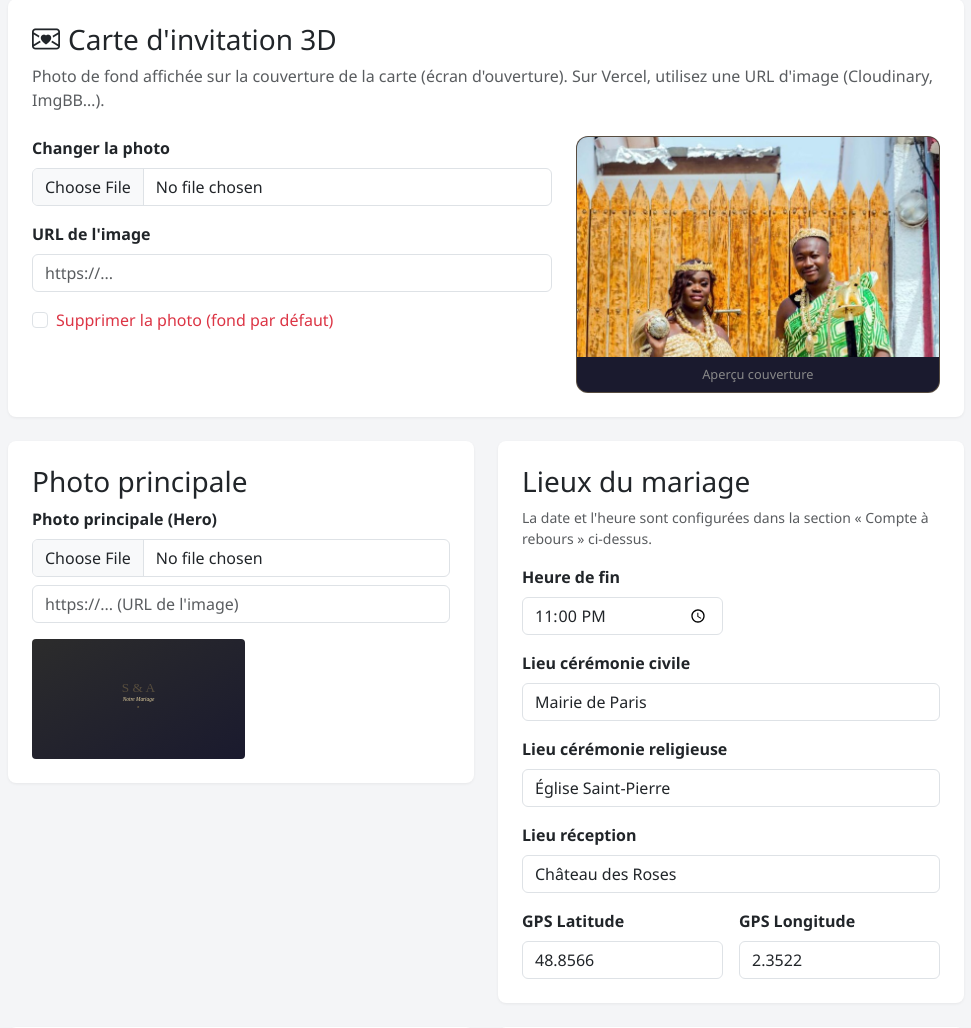
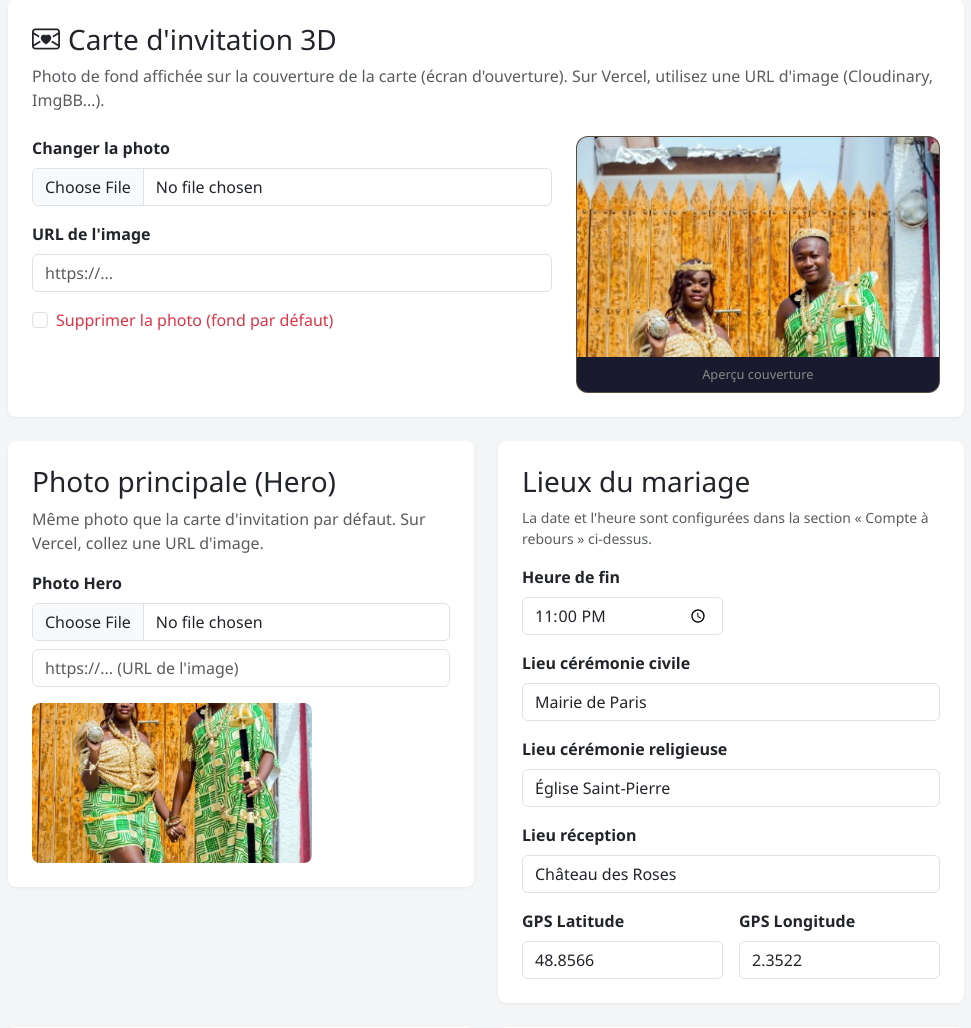
Before and after one commit to Serge173/anlyou-assetou, a PHP site: page /admin/settings.php in a window 1280 px wide. Shown: the part 1015-2043 px from the top of the page, without its empty margins (284-1255 px from the left). Run offline with PHP 8.4, Linux system fonts and the light colour scheme; the visitor is signed in with stand-in values (Sample User, id 1); some libraries are stand-ins or nearby versions.

Commit message:
Photo Hero identique a la carte d invitation et galeries par defaut.
Remplace les SVG par de belles photos de mariage Unsplash et remplit l album mariage.

Co-authored-by: Cursor <cursoragent@cursor.com>

```diff
--- a/admin/settings.php
+++ b/admin/settings.php
@@ -180,17 +180,18 @@ ob_start();
     <div class="row g-4">
         <div class="col-lg-6">
             <div class="admin-card">
-                <h3>Photo principale</h3>
+                <h3>Photo principale (Hero)</h3>
+                <p class="text-muted mb-3">Même photo que la carte d'invitation par défaut. Sur Vercel, collez une URL d'image.</p>
                 <div class="row g-3">
                     <div class="col-12">
-                        <label class="form-label">Photo principale (Hero)</label>
+                        <label class="form-label">Photo Hero</label>
                         <?php if (!isServerless()): ?>
                         <input type="file" name="hero_image" class="form-control mb-2" accept="image/*">
                         <?php endif; ?>
                         <input type="url" name="hero_image_url" class="form-control" placeholder="https://... (URL de l'image)" value="<?= str_starts_with($settings['hero_image'] ?? '', 'http') ? sanitize($settings['hero_image']) : '' ?>">
                     </div>
                     <?php if (!empty($settings['hero_image'])): ?>
-                    <div class="col-12"><img src="<?= sanitize(mediaUrl($settings['hero_image'])) ?>" style="max-height:120px;border-radius:4px" alt="Aperçu hero"></div>
+                    <div class="col-12"><img src="<?= sanitize(mediaUrl($settings['hero_image'])) ?>" style="max-height:160px;border-radius:8px;object-fit:cover;width:100%;max-width:280px" alt="Aperçu hero"></div>
                     <?php endif; ?>
                 </div>
             </div>
--- a/database/init.php
+++ b/database/init.php
@@ -3,6 +3,7 @@
 declare(strict_types=1);
 
 require_once __DIR__ . '/../config/database.php';
+require_once __DIR__ . '/../includes/default-media.php';
 
 function initializeDatabase(PDO $pdo): void
 {
@@ -71,6 +72,8 @@ function runMigrations(PDO $pdo): void
         }
         $pdo->exec("UPDATE settings SET invitation_card_image = 'assets/images/invitation-card-bg.png' WHERE id = 1 AND (invitation_card_image IS NULL OR invitation_card_image = '')");
     }
+
+    upgradeDefaultMedia($pdo);
 }
 
 function tableExists(PDO $pdo, string $table): bool
@@ -122,7 +125,7 @@ function getSchemaStatements(bool $isPgsql): array
                 invitation_text TEXT DEFAULT 'Si vous avez reçu ce lien, c''est que vous êtes notre heureux invité ou notre heureuse invitée VVIP.
 
 Nous vous invitons à célébrer avec nous ce jour unique.',
-                hero_image TEXT DEFAULT 'assets/images/hero.svg',
+                hero_image TEXT DEFAULT 'assets/images/invitation-card-bg.png',
                 invitation_card_image TEXT DEFAULT 'assets/images/invitation-card-bg.png',
                 contact_email TEXT DEFAULT '',
                 contact_phone TEXT DEFAULT '',
@@ -229,7 +232,7 @@ Nous vous invitons à célébrer avec nous ce jour unique.',
             invitation_text TEXT DEFAULT 'Si vous avez reçu ce lien, c''est que vous êtes notre heureux invité ou notre heureuse invitée VVIP.
 
 Nous vous invitons à célébrer avec nous ce jour unique.',
-            hero_image TEXT DEFAULT 'assets/images/hero.svg',
+            hero_image TEXT DEFAULT 'assets/images/invitation-card-bg.png',
             invitation_card_image TEXT DEFAULT 'assets/images/invitation-card-bg.png',
             contact_email TEXT DEFAULT '',
             contact_phone TEXT DEFAULT '',
@@ -349,14 +352,10 @@ function seedDefaultData(PDO $pdo): void
             $stmt->execute($album);
         }
 
-        $photos = [
-            [1, 'Notre premier regard', 'assets/images/gallery/story-1.svg', 1],
-            [2, 'La demande', 'assets/images/gallery/story-2.svg', 1],
-            [3, 'Aventure à Venise', 'assets/images/gallery/story-3.svg', 1],
-            [4, 'Anniversaire surprise', 'assets/images/gallery/story-4.svg', 1],
-            [5, 'Ensemble pour toujours', 'assets/images/gallery/story-5.svg', 1],
-            [6, 'Portrait du couple', 'assets/images/gallery/story-6.svg', 1],
-        ];
+        $photos = [];
+        foreach (defaultStoryGalleryPhotos() as $albumId => $photo) {
+            $photos[] = [$albumId, $photo['title'], $photo['url'], 1];
+        }
         $photoStmt = $pdo->prepare('INSERT INTO gallery_photos (album_id, title, file_path, sort_order) VALUES (?, ?, ?, ?)');
         foreach ($photos as $photo) {
             $photoStmt->execute($photo);
@@ -375,6 +374,8 @@ function seedDefaultData(PDO $pdo): void
         foreach ($sections as $section) {
             $stmt->execute($section);
         }
+
+        upgradeDefaultMedia($pdo);
     }
 }
 
--- a/database/schema.sql
+++ b/database/schema.sql
@@ -17,7 +17,7 @@ CREATE TABLE IF NOT EXISTS settings (
     invitation_text TEXT DEFAULT 'Si vous avez reçu ce lien, c''est que vous êtes notre heureux invité ou notre heureuse invitée VVIP.
 
 Nous vous invitons à célébrer avec nous ce jour unique.',
-    hero_image TEXT DEFAULT 'assets/images/hero.jpg',
+    hero_image TEXT DEFAULT 'assets/images/invitation-card-bg.png',
     invitation_card_image TEXT DEFAULT 'assets/images/invitation-card-bg.png',
     contact_email TEXT DEFAULT '',
     contact_phone TEXT DEFAULT '',
--- a/includes/bootstrap.php
+++ b/includes/bootstrap.php
@@ -3,6 +3,7 @@
 declare(strict_types=1);
 
 require_once __DIR__ . '/../config/database.php';
+require_once __DIR__ . '/default-media.php';
 require_once __DIR__ . '/helpers.php';
 require_once __DIR__ . '/auth.php';
 require_once __DIR__ . '/models.php';
--- /dev/null
+++ b/includes/default-media.php
@@ -0,0 +1,131 @@
+<?php
+
+declare(strict_types=1);
+
+function defaultCouplePhotoPath(): string
+{
+    return 'assets/images/invitation-card-bg.png';
+}
+
+function defaultStoryGalleryPhotos(): array
+{
+    return [
+        1 => [
+            'title' => 'Notre premier regard',
+            'url' => 'https://images.unsplash.com/photo-1511285560929-80b456fea0bc?auto=format&fit=crop&w=900&q=80',
+        ],
+        2 => [
+            'title' => 'La demande',
+            'url' => 'https://images.unsplash.com/photo-1519741497674-611481863552?auto=format&fit=crop&w=900&q=80',
+        ],
+        3 => [
+            'title' => 'Aventure à deux',
+            'url' => 'https://images.unsplash.com/photo-1522673607200-84343a3e1e1?auto=format&fit=crop&w=900&q=80',
+        ],
+        4 => [
+            'title' => 'Anniversaire surprise',
+            'url' => 'https://images.unsplash.com/photo-1464366400600-7168b8af9bc3?auto=format&fit=crop&w=900&q=80',
+        ],
+        5 => [
+            'title' => 'Ensemble pour toujours',
+            'url' => 'https://images.unsplash.com/photo-1520854221256-17451cc791d2?auto=format&fit=crop&w=900&q=80',
+        ],
+        6 => [
+            'title' => 'Portrait du couple',
+            'url' => 'https://images.unsplash.com/photo-1606216794074-735e91aa2a92?auto=format&fit=crop&w=900&q=80',
+        ],
+    ];
+}
+
+function defaultWeddingAlbumPhotos(): array
+{
+    return [
+        ['section_id' => 1, 'title' => 'La cérémonie', 'url' => 'https://images.unsplash.com/photo-1465492759716-5663f7965cc6?auto=format&fit=crop&w=900&q=80'],
+        ['section_id' => 1, 'title' => 'L\'échange des vœux', 'url' => 'https://images.unsplash.com/photo-1519225422580-d49467f2272e?auto=format&fit=crop&w=900&q=80'],
+        ['section_id' => 2, 'title' => 'La réception', 'url' => 'https://images.unsplash.com/photo-1470229722913-7c0bdf2c344e?auto=format&fit=crop&w=900&q=80'],
+        ['section_id' => 2, 'title' => 'Première danse', 'url' => 'https://images.unsplash.com/photo-1511795409834-ef04bbd61622?auto=format&fit=crop&w=900&q=80'],
+        ['section_id' => 3, 'title' => 'Avec nos proches', 'url' => 'https://images.unsplash.com/photo-1523438885200-893aeb409055?auto=format&fit=crop&w=900&q=80'],
+        ['section_id' => 3, 'title' => 'Joie partagée', 'url' => 'https://images.unsplash.com/photo-1537633552985-df8429e8048b?auto=format&fit=crop&w=900&q=80'],
+        ['section_id' => 4, 'title' => 'Souvenirs du jour J', 'url' => 'https://images.unsplash.com/photo-1469371670803-135ccf25df93?auto=format&fit=crop&w=900&q=80'],
+        ['section_id' => 4, 'title' => 'Moments magiques', 'url' => 'https://images.unsplash.com/photo-1507003211169-0a1dd7228f2d?auto=format&fit=crop&w=900&q=80'],
+    ];
+}
+
+function upgradeDefaultMedia(PDO $pdo): void
+{
+    if (!tableExists($pdo, 'settings')) {
+        return;
+    }
+
+    $couplePhoto = defaultCouplePhotoPath();
+
+    $syncHero = $pdo->prepare(
+        'UPDATE settings SET hero_image = invitation_card_image
+         WHERE id = 1 AND invitation_card_image IS NOT NULL AND TRIM(invitation_card_image) <> \'\''
+    );
+    $syncHero->execute();
+
+    $stmt = $pdo->prepare(
+        'UPDATE settings SET hero_image = ? WHERE id = 1 AND (
+            hero_image IS NULL OR hero_image = \'\' OR hero_image LIKE ? OR hero_image LIKE ?
+        )'
+    );
+    $stmt->execute([$couplePhoto, '%hero.svg%', '%hero.jpg%']);
+
+    $stmt = $pdo->prepare(
+        'UPDATE settings SET invitation_card_image = ? WHERE id = 1 AND (
+            invitation_card_image IS NULL OR invitation_card_image = \'\'
+        )'
+    );
+    $stmt->execute([$couplePhoto]);
+
+    if (!tableExists($pdo, 'gallery_photos')) {
+        return;
+    }
+
+    $svgCount = (int) $pdo->query("SELECT COUNT(*) FROM gallery_photos WHERE file_path LIKE '%.svg'")->fetchColumn();
+    if ($svgCount > 0) {
+        $update = $pdo->prepare('UPDATE gallery_photos SET file_path = ?, title = ? WHERE album_id = ? AND file_path LIKE ?');
+        foreach (defaultStoryGalleryPhotos() as $albumId => $photo) {
+            $update->execute([$photo['url'], $photo['title'], $albumId, '%.svg']);
+        }
+    }
+
+    if (!tableExists($pdo, 'wedding_album') || !tableExists($pdo, 'wedding_sections')) {
+        return;
+    }
+
+    $albumCount = (int) $pdo->query('SELECT COUNT(*) FROM wedding_album')->fetchColumn();
+    if ($albumCount > 0) {
+        return;
+    }
+
+    $sectionCount = (int) $pdo->query('SELECT COUNT(*) FROM wedding_sections')->fetchColumn();
+    if ($sectionCount === 0) {
+        return;
+    }
+
+    $insert = $pdo->prepare(
+        'INSERT INTO wedding_album (title, caption, file_path, media_type, section_id, sort_order, allow_download)
+         VALUES (?, ?, ?, ?, ?, ?, ?)'
+    );
+
+    $sort = 1;
+    $lastSection = 0;
+    foreach (defaultWeddingAlbumPhotos() as $item) {
+        if ($lastSection !== $item['section_id']) {
+            $sort = 1;
+            $lastSection = $item['section_id'];
+        }
+        $allowDownload = isPostgres($pdo) ? true : 1;
+        $insert->execute([
+            $item['title'],
+            '',
+            $item['url'],
+            'image',
+            $item['section_id'],
+            $sort++,
+            $allowDownload,
+        ]);
+    }
+}
--- a/public/templates/home.php
+++ b/public/templates/home.php
@@ -118,7 +118,7 @@ $invitationCardBg = invitationCardImageUrl($settings);
 </nav>
 
 <!-- Section 1: Hero -->
-<section id="hero" class="hero-section" style="background-image: url('<?= sanitize(mediaUrl($settings['hero_image'] ?? 'assets/images/hero.svg')) ?>')">
+<section id="hero" class="hero-section" style="background-image: url('<?= sanitize(mediaUrl($settings['hero_image'] ?? defaultCouplePhotoPath())) ?>')">
     <div class="hero-overlay"></div>
     <div class="hero-content text-center" data-aos="fade-up" data-aos-duration="1200">
         <p class="hero-subtitle"><?= sanitize($settings['welcome_title'] ?? 'Bienvenue à notre mariage') ?></p>
```
